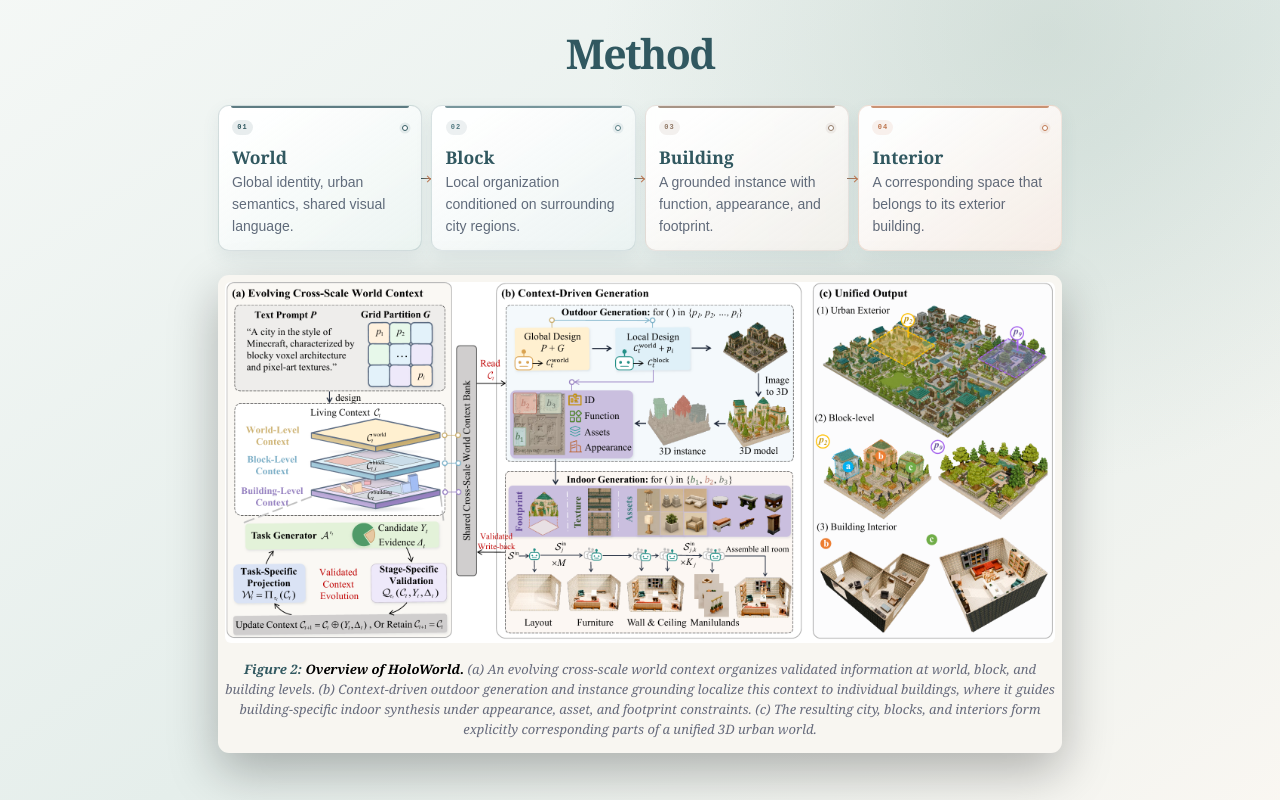
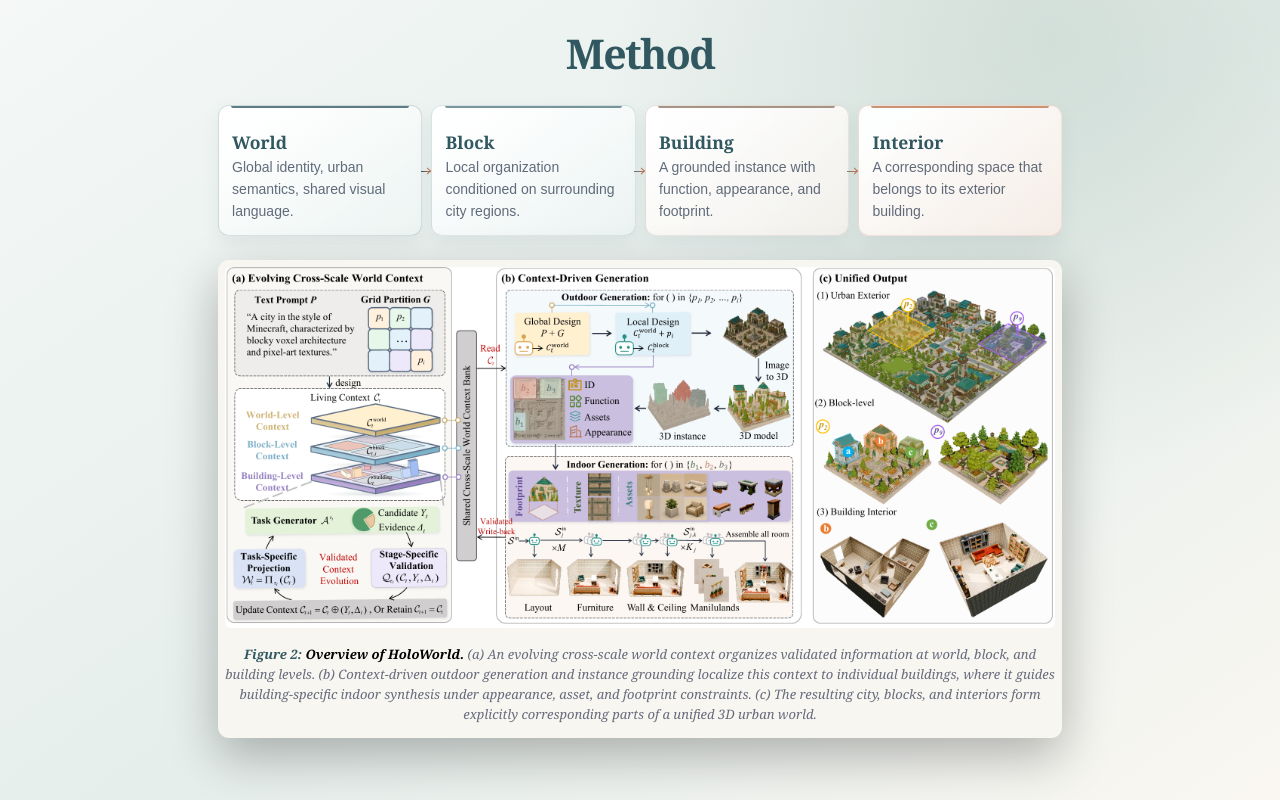
Before and after one commit to Huangxb326/HoloWorld, a Next.js app: page / in a window 1280 px wide. Shown: the part 1920-2720 px from the top of the page. Built offline with nearby package versions, Linux system fonts and the light colour scheme; no server answers.

Commit message:
Remove method step markers

```diff
--- a/app/page.tsx
+++ b/app/page.tsx
@@ -14,22 +14,18 @@
 
 const contextLevels = [
   {
-    number: '01',
     title: 'World',
     description: 'Global identity, urban semantics, shared visual language.',
   },
   {
-    number: '02',
     title: 'Block',
     description: 'Local organization conditioned on surrounding city regions.',
   },
   {
-    number: '03',
     title: 'Building',
     description: 'A grounded instance with function, appearance, and footprint.',
   },
   {
-    number: '04',
     title: 'Interior',
     description: 'A corresponding space that belongs to its exterior building.',
   },
@@ -194,10 +190,6 @@
         <div className="context-flow">
           {contextLevels.map((level, index) => (
             <article className="context-card" key={level.title}>
-              <div className="context-card-top">
-                <span>{level.number}</span>
-                <span className="context-pulse" />
-              </div>
               <h3>{level.title}</h3>
               <p>{level.description}</p>
               {index < contextLevels.length - 1 && <span className="flow-arrow" aria-hidden="true">→</span>}
```
